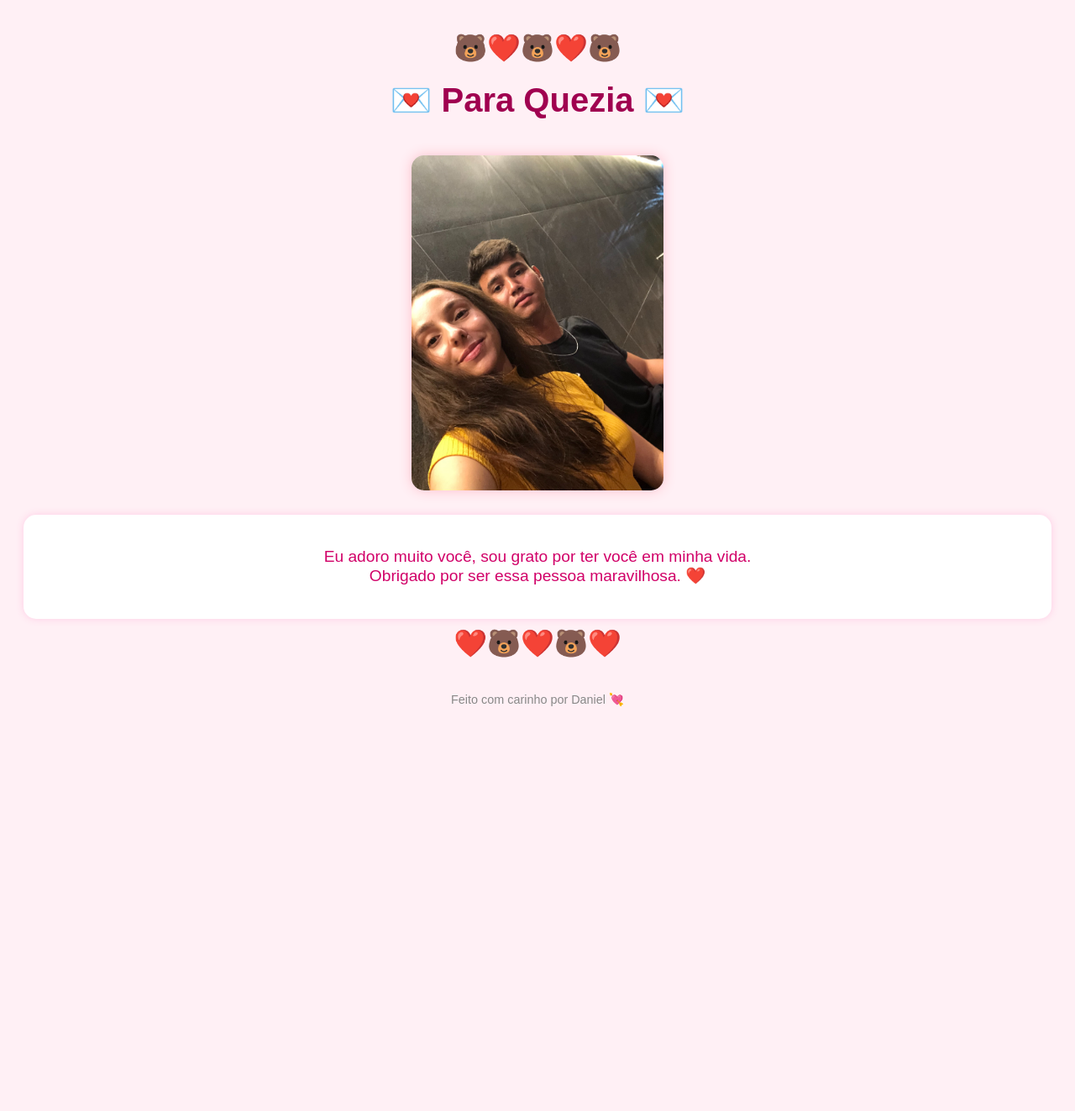
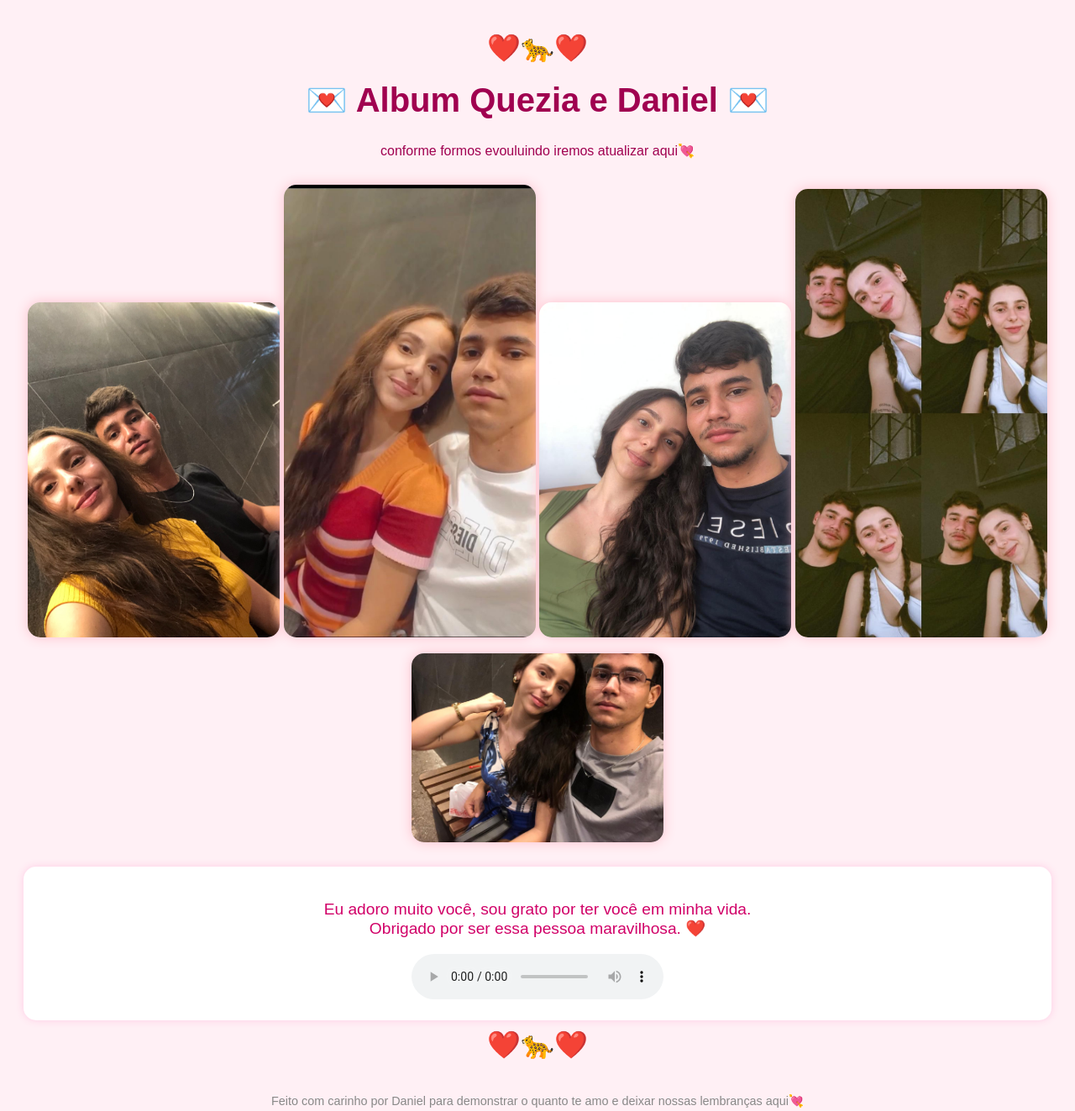
Before and after one commit to 3daniel23232/album-fotos, a plain HTML site: page index.html in a window 1280 px wide. Shown: the whole page at 84% size. Before the commit the page ends 870 px from the top, so only its background shows below. Drawn offline with Linux system fonts and the light colour scheme.

Commit message:
Add files via upload

```diff
--- a/index.html
+++ b/index.html
@@ -2,7 +2,7 @@
 <html lang="pt-br">
 <head>
   <meta charset="UTF-8">
-  <title>Cartão para Quezia 💖</title>
+  <title>Album 💖</title>
   <style>
     body {
       background-color: #fff0f5;
@@ -39,9 +39,6 @@
       box-shadow: 0 0 10px #ffcce5;
     }
 
-    audio {
-      display: none; /* Esconde o player */
-    }
 
     .footer {
       margin-top: 40px;
@@ -52,38 +49,36 @@
 </head>
 <body>
 
-  <div class="decoracao">🐻❤️🐻❤️🐻</div>
+  <div class="decoracao">❤️&#x1F406❤️</div>
 
-  <h1>💌 Para Quezia 💌</h1>
+  <h1>💌 Album Quezia e Daniel 💌</h1>
+  <p>conforme formos evouluindo iremos atualizar aqui💘</p>
+    <img src="foto_quezia_daniel.jpg" alt="Quezia e Daniel">
+    <img src="foto01.jpeg" alt="Quezia e Daniel">
+    <img src="foto02.jpeg" alt="Quezia e Daniel">
+    <img src="foto03.jpeg" alt="Quezia e Daniel">
+    <img src="foto04.jpeg" alt="Quezia e Daniel">
 
-  <img src="foto_quezia_daniel.jpg" alt="Quezia e Daniel">
+
 
   <div class="mensagem">
     <p>Eu adoro muito você, sou grato por ter você em minha vida.<br>
     Obrigado por ser essa pessoa maravilhosa. ❤️</p>
 
-    <audio id="musica" loop>
-      <source src="musica.mp3" type="audio/mpeg">
-      Seu navegador não suporta áudio.
-    </audio>
+    <audio controls>
+  <source src="musica.mp3" type="audio/mp3">
+  Seu navegador não suporta áudio.
+  </audio>
+
   </div>
 
-  <div class="decoracao">❤️🐻❤️🐻❤️</div>
+  <div class="decoracao">❤️&#x1F406❤️</div>
 
   <div class="footer">
-    Feito com carinho por Daniel 💘
+    Feito com carinho por Daniel para demonstrar o quanto te amo e deixar nossas lembranças aqui💘
   </div>
 
-  <script>
-    document.addEventListener('click', function () {
-      const audio = document.getElementById('musica');
-      if (audio.paused) {
-        audio.play().catch((err) => {
-          console.log("Erro ao iniciar o áudio:", err);
-        });
-      }
-    }, { once: true });
-  </script>
+
 
 </body>
 </html>
```
Also changed, not shown: foto01.jpeg (added), foto02.jpeg (added), foto03.jpeg (added), foto04.jpeg (added), 1 other file.
